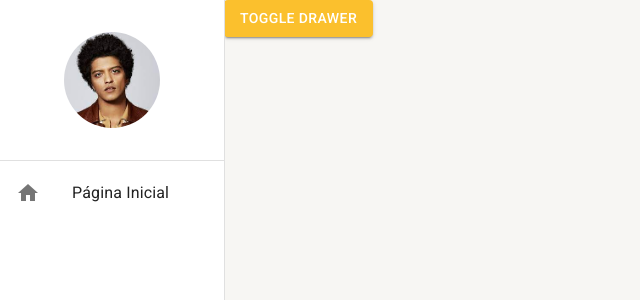
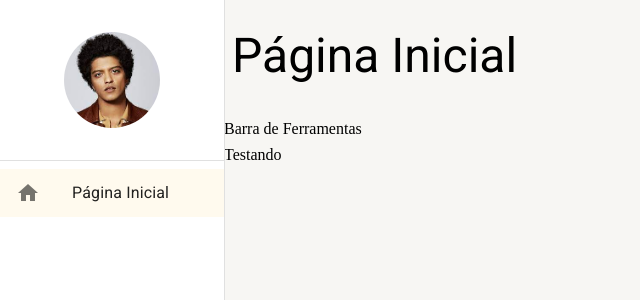
Before and after one commit to fabiopenha/react-mui-typescript, a React (Create React App) app: page /pagina-inicial in a window 1280 px wide. Shown: the top 300 px of the page, without its empty margins (0-640 px from the left). Built offline with nearby package versions, Linux system fonts and the light colour scheme.

Commit message:
feat: criação do layout base do app

```diff
--- /dev/null
+++ b/src/pages/dashboard/Dashboard.tsx
@@ -0,0 +1,6 @@
+import { LayoutBaseDePagina } from '../../shared/layouts';
+
+
+export const Dashboard = () => {
+  return <LayoutBaseDePagina titulo='Página Inicial' barraDeFerramentas={<>Barra de Ferramentas</>}>Testando</LayoutBaseDePagina>;
+};
--- /dev/null
+++ b/src/pages/index.ts
@@ -0,0 +1 @@
+export * from './dashboard/Dashboard';
--- a/src/routes/index.tsx
+++ b/src/routes/index.tsx
@@ -1,19 +1,26 @@
+import { useEffect } from 'react';
+
 import { Routes, Route, Navigate } from 'react-router-dom';
-import { Button } from '@mui/material';
 import { useAppDrawerContext } from '../shared/contexts';
+import { Dashboard } from '../pages';
 
 export const AppRoutes = () => {
-  const { toggleDrawerOpen } = useAppDrawerContext();
+  const { setDrawerOptions } = useAppDrawerContext();
+
+  useEffect(() => {
+    setDrawerOptions([
+      {
+        icon: 'home',
+        path: '/pagina-inicial',
+        label: 'Página Inicial',
+      },
+    ]);
+  }, []);
+
+
   return (
     <Routes>
-      <Route
-        path="/pagina-inicial"
-        element={
-          <Button variant="contained" color="primary" onClick={toggleDrawerOpen}>
-            Toggle Drawer
-          </Button>
-        }
-      />
+      <Route path="/pagina-inicial" element={<Dashboard />} />
       <Route path="*" element={<Navigate to="/pagina-inicial" />} />
     </Routes>
   );
--- a/src/shared/components/menu-lateral/MenuLateral.tsx
+++ b/src/shared/components/menu-lateral/MenuLateral.tsx
@@ -1,19 +1,53 @@
-import { Avatar, Divider, Drawer, Icon, List, ListItemButton, ListItemIcon, ListItemText, useMediaQuery, useTheme } from '@mui/material';
+import { Avatar, Divider, Drawer, Icon, List, ListItemIcon, ListItemButton, ListItemText, useMediaQuery, useTheme } from '@mui/material';
 import { Box } from '@mui/system';
+import { useMatch, useNavigate, useResolvedPath } from 'react-router-dom';
 import { useAppDrawerContext } from '../../contexts';
 
 interface IMenuLateralProp {
   children?: React.ReactNode;
 }
 
+interface IListItemLinkProps {
+  to: string;
+  icon: string;
+  label: string;
+  onClick: (() => void) | undefined;
+
+}
+
+const ListItemLink: React.FC<IListItemLinkProps> = ({ to, icon, label, onClick }) => {
+  const navigate = useNavigate();
+
+  const resolvedPath = useResolvedPath(to);
+  const match = useMatch({ path: resolvedPath.pathname, end: false });
+
+  const handleClick = () => {
+    navigate(to);
+    onClick?.();
+  };
+
+  return (
+    <ListItemButton  selected={!!match} onClick={handleClick}>
+      <ListItemIcon>
+        <Icon>{icon}</Icon>
+      </ListItemIcon>
+      <ListItemText primary={label} />
+    </ListItemButton>
+  );
+};
+
 export const MenuLateral: React.FC<IMenuLateralProp> = ({ children }) => {
   const theme = useTheme();
   const smDown = useMediaQuery(theme.breakpoints.down('sm'));
 
-  const { isDrawerOpen, toggleDrawerOpen } = useAppDrawerContext();
+  const { isDrawerOpen, toggleDrawerOpen, drawerOptions } = useAppDrawerContext();
   return (
     <>
-      <Drawer open={isDrawerOpen} variant={smDown ? 'temporary' : 'permanent'} onClose={toggleDrawerOpen}>
+      <Drawer
+        open={isDrawerOpen}
+        variant={smDown ? 'temporary' : 'permanent'}
+        onClose={toggleDrawerOpen}
+      >
         <Box
           width={theme.spacing(28)}
           height="100%"
@@ -36,12 +70,15 @@ export const MenuLateral: React.FC<IMenuLateralProp> = ({ children }) => {
           <Divider />
           <Box flex={1}>
             <List component="nav">
-              <ListItemButton>
-                <ListItemIcon>
-                  <Icon>home</Icon>
-                </ListItemIcon>
-                <ListItemText primary="Página Inicial" />
-              </ListItemButton>
+              {drawerOptions.map((drawerOption) => (
+                <ListItemLink
+                  key={drawerOption.path}
+                  icon={drawerOption.icon}
+                  to={drawerOption.path}
+                  label={drawerOption.label}
+                  onClick={smDown ? toggleDrawerOpen : undefined}
+                />
+              ))}
             </List>
           </Box>
         </Box>
--- a/src/shared/contexts/DrawerContext.tsx
+++ b/src/shared/contexts/DrawerContext.tsx
@@ -1,8 +1,17 @@
 import { createContext, useCallback, useContext, useState } from 'react';
+
+interface IDrawerOption {
+  icon: string;
+  path: string;
+  label: string;
+
+}
 
 interface IDrawerContextData {
   isDrawerOpen: boolean;
   toggleDrawerOpen: () => void;
+  drawerOptions: IDrawerOption[];
+  setDrawerOptions: (newDrawerOption: IDrawerOption[]) => void;
 }
 
 interface IDrawerContextProps {
@@ -19,13 +28,21 @@ export const DrawerProvider: React.FC<IDrawerContextProps> = ({
   children,
 }) => {
   const [isDrawerOpen, setIsDrawerOpen] = useState(false);
+  const [drawerOptions, setdrawerOptions] = useState<IDrawerOption[]>([]);
 
   const toggleDrawerOpen = useCallback(() => {
     setIsDrawerOpen((oldDrawerOpen) => !oldDrawerOpen);
   }, []);
 
+  const handleSetDrawerOptions = useCallback(
+    (newDrawerOption: IDrawerOption[]) => {
+      setdrawerOptions(newDrawerOption);
+    },
+    []
+  );
+
   return (
-    <DrawerContext.Provider value={{ isDrawerOpen, toggleDrawerOpen }}>
+    <DrawerContext.Provider value={{ isDrawerOpen, setDrawerOptions: handleSetDrawerOptions, drawerOptions, toggleDrawerOpen }}>
       {children}
     </DrawerContext.Provider>
   );
--- /dev/null
+++ b/src/shared/layouts/LayoutBaseDePagina.tsx
@@ -0,0 +1,50 @@
+import { Icon, IconButton, Typography, useMediaQuery, useTheme } from '@mui/material';
+import { Box } from '@mui/system';
+import React from 'react';
+import { useAppDrawerContext } from '../contexts';
+
+interface ILayoutBaseProp {
+    titulo: string;
+    barraDeFerramentas?: React.ReactNode;
+    children?: React.ReactNode;
+}
+
+export const LayoutBaseDePagina: React.FC<ILayoutBaseProp> = ({
+  children,
+  titulo,
+  barraDeFerramentas,
+}) => {
+  const theme = useTheme();
+  const smDown = useMediaQuery(theme.breakpoints.down('sm'));
+  const mdDown = useMediaQuery(theme.breakpoints.down('md'));
+
+  const { toggleDrawerOpen } = useAppDrawerContext();
+
+  return (
+    <Box height="100%" display="flex" flexDirection="column" gap={1}>
+      <Box
+        padding={1}
+        display="flex"
+        alignItems="center"
+        height={theme.spacing(smDown ? 6 : mdDown ? 8 : 12)}
+        gap={1}
+      >
+        {smDown && (
+          <IconButton onClick={toggleDrawerOpen}>
+            <Icon>menu</Icon>
+          </IconButton>
+        )}
+
+        <Typography
+          overflow="hidden"
+          whiteSpace="nowrap"
+          textOverflow="ellipsis"
+          variant={smDown ? 'h5' : mdDown ? 'h4' : 'h3'}>
+          {titulo}
+        </Typography>
+      </Box>
+      {barraDeFerramentas && (<Box>{barraDeFerramentas}</Box>)}
+      <Box flex={1} overflow="auto">{children}</Box>
+    </Box>
+  );
+};
--- a/src/shared/layouts/index.ts
+++ b/src/shared/layouts/index.ts
@@ -1 +1 @@
-export { };
+export * from './LayoutBaseDePagina';
```
